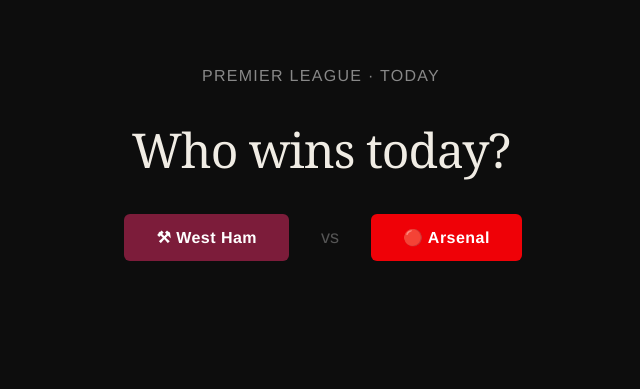
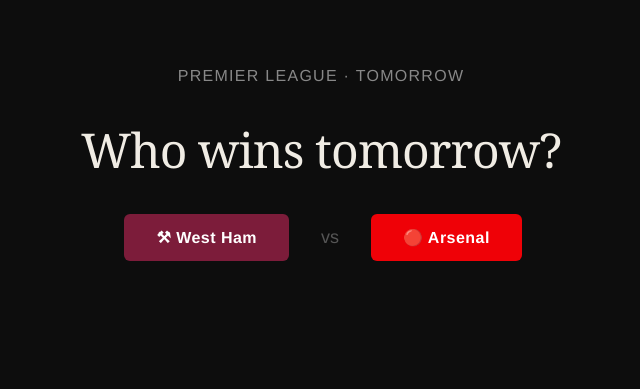
Before and after one commit to barrylui88/West-Ham-vs-Arsenal, a plain HTML site: page public/index.html in a window 1280 px wide. Shown: the part 190-579 px from the top of the page, without its empty margins (319-959 px from the left). Drawn offline with Linux system fonts and the light colour scheme.

Commit message:
Update index.html

```diff
--- a/public/index.html
+++ b/public/index.html
@@ -143,8 +143,8 @@
 <body>
 
 <div class="container" id="main">
-  <p class="subtitle">Premier League · Today</p>
-  <p class="title" id="main-title">Who wins today?</p>
+  <p class="subtitle" id="subtitle">Premier League · <span id="when-label"></span></p>
+  <p class="title" id="main-title">Who wins <span id="when-word"></span>?</p>
 
   <div class="teams-wrapper" id="teams-wrapper">
     <div class="teams-static">
@@ -165,6 +165,17 @@
 </div>
 
 <script>
+  // Match date: Sunday 10 May 2025
+  const MATCH = new Date(2025, 4, 10); // month is 0-indexed
+  const now = new Date();
+  const isMatchDay = now.getFullYear() === MATCH.getFullYear()
+    && now.getMonth() === MATCH.getMonth()
+    && now.getDate() === MATCH.getDate();
+  const whenWord = isMatchDay ? 'today' : 'tomorrow';
+  const whenLabel = isMatchDay ? 'Today' : 'Tomorrow';
+  document.getElementById('when-word').textContent = whenWord;
+  document.getElementById('when-label').textContent = whenLabel;
+
   const btn = document.getElementById('arsenal-btn');
   const wrapper = document.getElementById('teams-wrapper');
   let placed = false;
@@ -208,7 +219,7 @@
     document.getElementById('teams-wrapper').style.display = 'none';
     document.getElementById('result-area').style.display = 'flex';
     document.getElementById('main-title').textContent = "You've picked...";
-    document.querySelector('.subtitle').style.display = 'none';
+    document.getElementById('subtitle').style.display = 'none';
   }
 </script>
 
```
